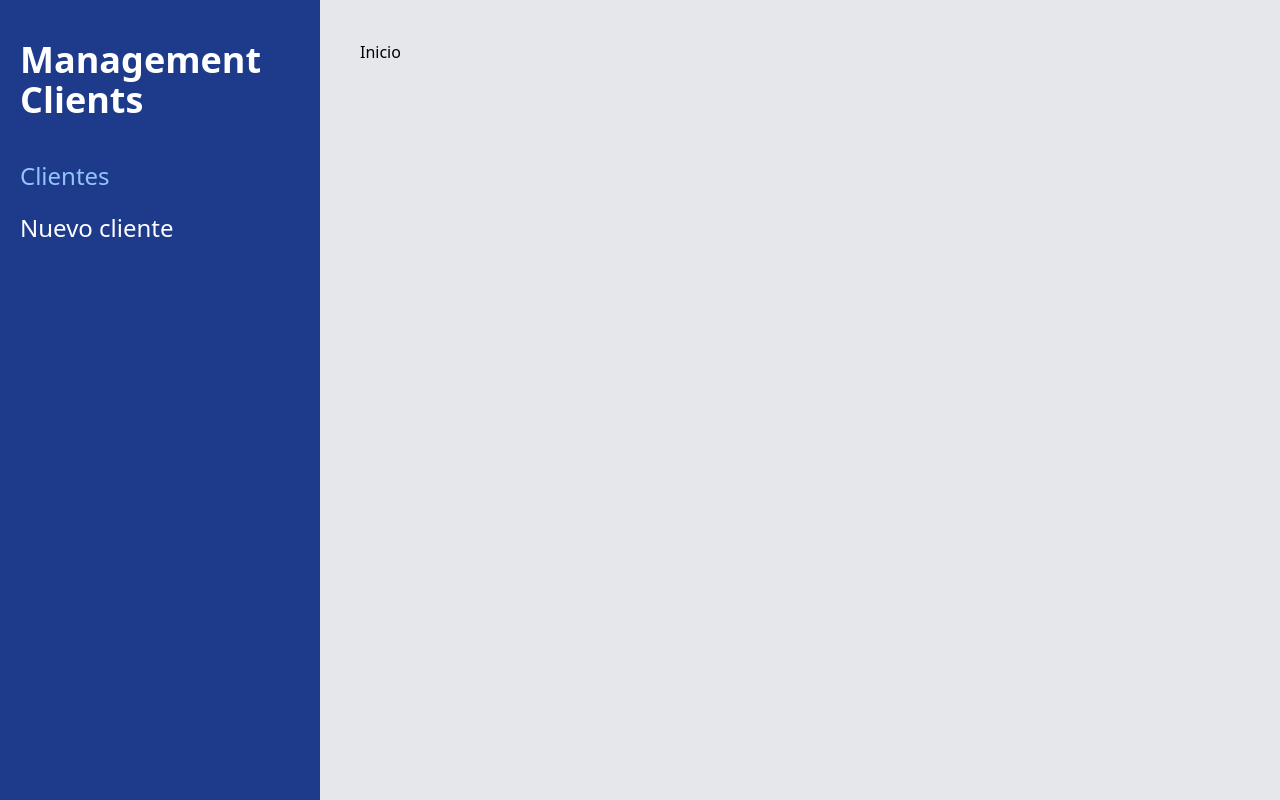
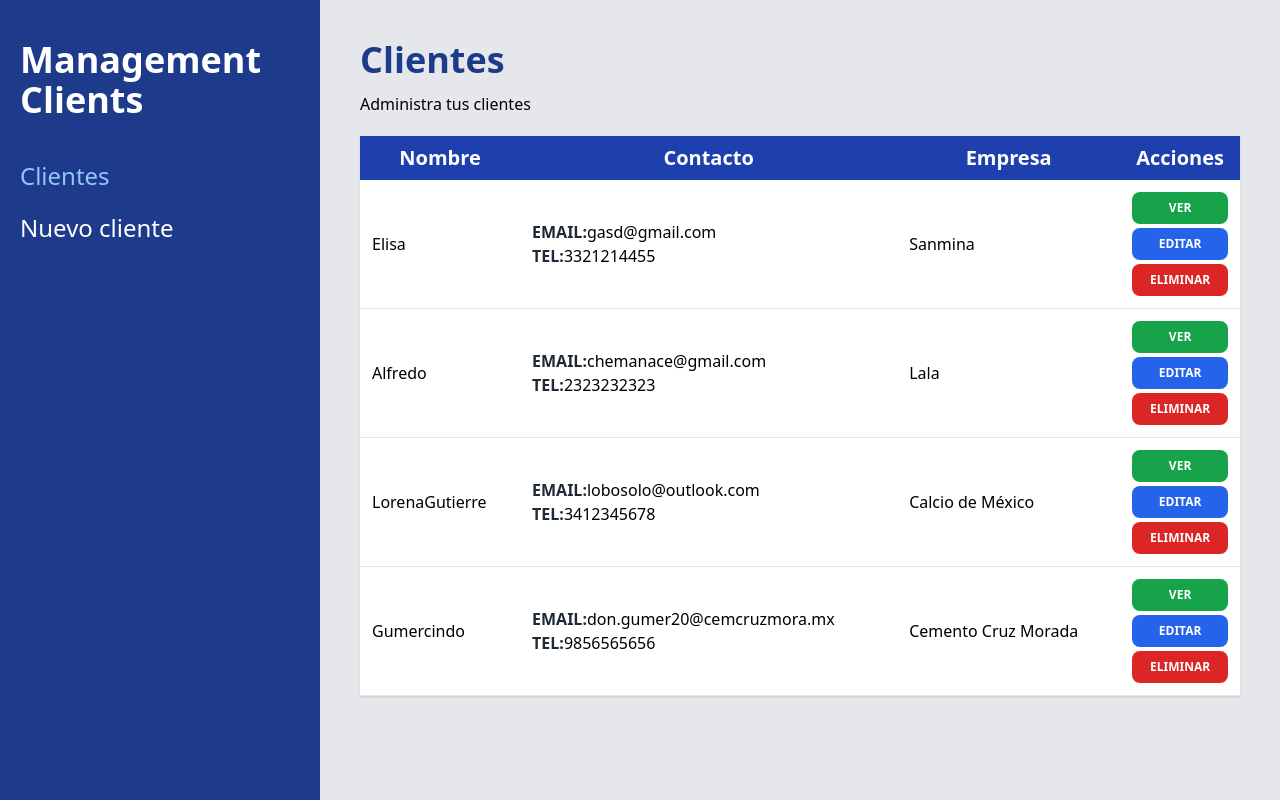
Before and after one commit to JoeBlackNinja/crud-manage-clients, a React (Vite) app: page /clientes in a window 1280 px wide. Built offline with nearby package versions, Linux system fonts and the light colour scheme; data requests are answered from the project's data file.

Commit message:
173 00:00

```diff
--- /dev/null
+++ b/db.json
@@ -0,0 +1,36 @@
+{
+  "clientes": [
+    {
+      "nombre": "Elisa",
+      "empresa": "Sanmina",
+      "email": "gasd@gmail.com",
+      "telefono": 3321214455,
+      "notas": "Cantilever Galactico",
+      "id": 1
+    },
+    {
+      "nombre": "Alfredo",
+      "empresa": "Lala",
+      "email": "chemanace@gmail.com",
+      "telefono": 2323232323,
+      "notas": "28 años trabajando siendo bien reatas Don Nava",
+      "id": 2
+    },
+    {
+      "nombre": "LorenaGutierre",
+      "empresa": "Calcio de México",
+      "email": "lobosolo@outlook.com",
+      "telefono": 3412345678,
+      "notas": "Debe hasta las amalgamas",
+      "id": 3
+    },
+    {
+      "nombre": "Gumercindo",
+      "empresa": "Cemento Cruz Morada",
+      "email": "don.gumer20@cemcruzmora.mx",
+      "telefono": 9856565656,
+      "notas": "El mejor vendedor pero con terrible nombre...",
+      "id": 4
+    }
+  ]
+}
--- /dev/null
+++ b/src/components/Cliente.jsx
@@ -0,0 +1,51 @@
+import React from 'react'
+
+const Cliente = (props) => {
+  const {nombre,empresa,email,telefono,notas} = props.cliente;
+
+  return (
+    <tr className='border-b hover:bg-gray-50'>
+        <td className='p-3'>{nombre}</td>
+        <td className='p-3'>
+            <p><span className='text-gray-800
+                    uppercase font-bold'>
+                        Email:
+                </span>{email}</p>
+                <p><span className='text-gray-800
+                    uppercase font-bold'>
+                        Tel:
+                </span>{telefono}</p>
+        </td>
+        <td className='p-3'>{empresa}</td>
+        <td className='p-3'>
+
+            <button
+                type='button'
+                className='bg-green-600
+                hover:bg-green-700 block w-full
+                text-white p-2 uppercase font-bold
+                text-xs rounded-lg'
+            >Ver</button>
+
+            <button
+                type='button'
+                className='bg-blue-600
+                hover:bg-blue-700 block w-full
+                text-white p-2 uppercase font-bold
+                text-xs rounded-lg mt-1'
+            >Editar</button>
+
+             <button
+                type='button'
+                className='bg-red-600
+                hover:bg-red-700 block w-full
+                text-white p-2 uppercase font-bold
+                text-xs rounded-lg mt-1'
+            >Eliminar</button>
+
+        </td>
+    </tr>
+  )
+}
+
+export default Cliente
--- a/src/components/Formulario.jsx
+++ b/src/components/Formulario.jsx
@@ -1,8 +1,11 @@
+import { useNavigate } from "react-router-dom";
 import { Formik, Form, Field } from "formik";
 import *as Yup from 'yup';
 import Alerta from './Alerta';
 
 const Formulario = () => {
+
+  const navigate = useNavigate();
 
   const nuevoClienteSchema = Yup.object().shape({
     nombre: Yup.string()
@@ -20,8 +23,21 @@
                   .integer('Número no valido')
   });
 
-  const handleSubmit = (valores) => {
-    console.log(valores);
+  const handleSubmit = async (valores) => {
+    try {
+      const url = 'http://localhost:4000/clientes';
+      const respuesta = await fetch(url, {
+        method:'POST',
+        body: JSON.stringify(valores),
+        headers: {
+          'Content-Type': 'application/json'
+        }
+      })
+      const resultado = await respuesta.json();
+      navigate('/clientes');
+    } catch (error) {
+      console.log(error);
+    }
   }
 
   return (
@@ -43,8 +59,9 @@
             telefono:'',
             notas:''
           }}
-          onSubmit={(values) => {
-            handleSubmit(values);
+          onSubmit={ async (values, {resetForm}) => {
+            await handleSubmit(values);
+            resetForm();
           }}
           validationSchema={nuevoClienteSchema}
         >
--- a/src/pages/Inicio.jsx
+++ b/src/pages/Inicio.jsx
@@ -1,12 +1,55 @@
-import React from 'react'
+import { useState, useEffect } from 'react';
+import Cliente from '../components/Cliente';
 
 const Inicio = () => {
+
+  const [clientes,SetClientes] = useState([]);
+
+  useEffect(() => {
+    const obtenerClientesApi = async () => {
+      try {
+        const url = 'http://localhost:4000/clientes';
+        const respuesta = await fetch(url);
+        const resultado = await respuesta.json();
+        SetClientes(resultado);
+      } catch (error) {
+        console.log(error);
+      }
+    }
+    obtenerClientesApi();
+  },[])
+
   return (
-    <div>
-        <h1>
-            Inicio
-        </h1>
-    </div>
+    <>
+      <h1 className='font-black text-4xl text-blue-900'>
+          Clientes
+      </h1>
+      <p
+        className='mt-3'
+      >Administra tus clientes</p>
+
+      <table
+        className='w-full mt-5 table-auto shadow bg-white'
+      >
+        <thead className='bg-blue-800 text-white text-xl'>
+          <tr>
+            <th className='p-2'>Nombre</th>
+            <th className='p-2'>Contacto</th>
+            <th className='p-2'>Empresa</th>
+            <th className='p-2'>Acciones</th>
+          </tr>
+        </thead>
+        <tbody>
+          {clientes.map(cliente => (
+            <Cliente
+              key={cliente.id}
+              cliente={cliente}
+            />
+          ))}
+        </tbody>
+      </table>
+
+    </>
   )
 }
 
```
